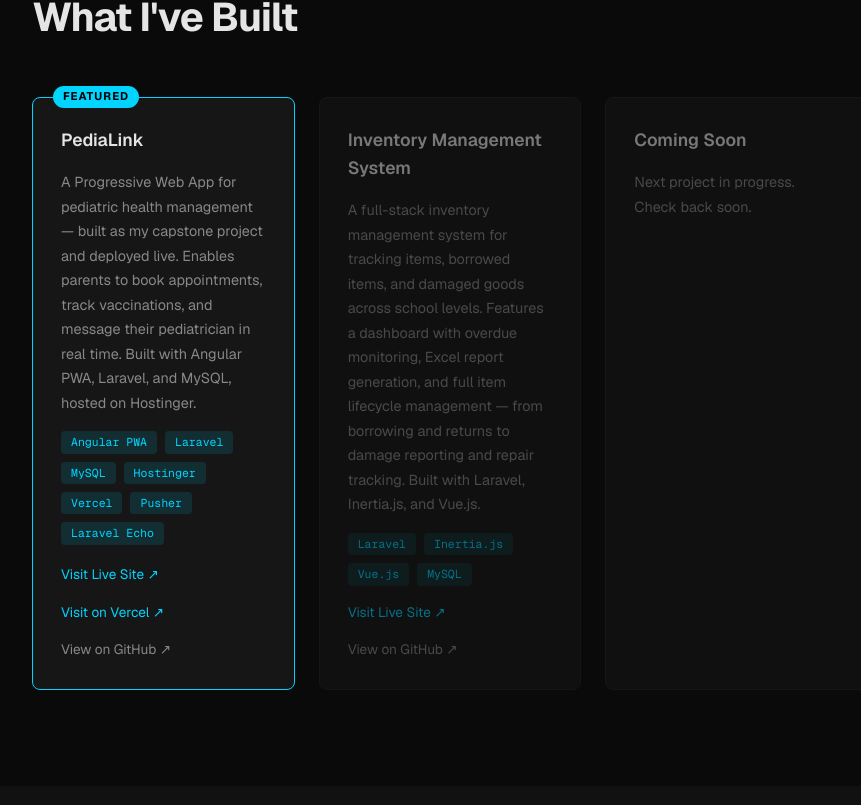
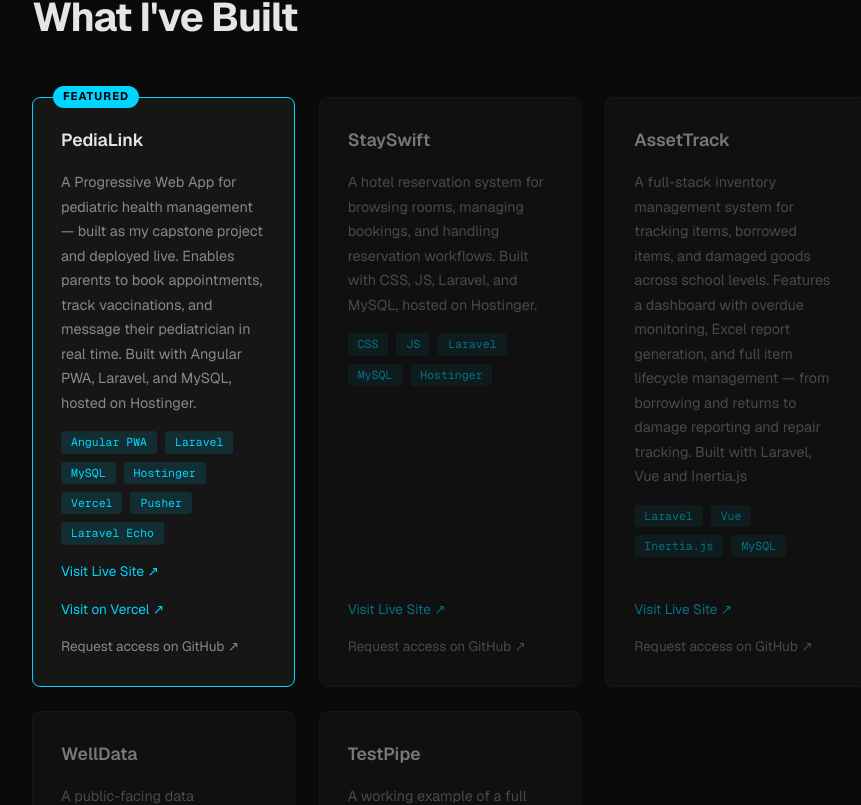
Before and after one commit to alexiseluzon/Portfolio, a Next.js app: page / in a window 1280 px wide. Shown: the part 2338-3143 px from the top of the page, without its empty margins (190-1051 px from the left). Built offline with nearby package versions, Linux system fonts and the light colour scheme.

Commit message:
Added some projects

```diff
--- a/components/Projects.tsx
+++ b/components/Projects.tsx
@@ -12,20 +12,40 @@ const projects = [
     featured: true,
   },
   {
-    title: "Inventory Management System",
+    title: "StaySwift",
     description:
-      "A full-stack inventory management system for tracking items, borrowed items, and damaged goods across school levels. Features a dashboard with overdue monitoring, Excel report generation, and full item lifecycle management — from borrowing and returns to damage reporting and repair tracking. Built with Laravel, Inertia.js, and Vue.js.",
-    tags: ["Laravel", "Inertia.js", "Vue.js", "MySQL"],
+      "A hotel reservation system for browsing rooms, managing bookings, and handling reservation workflows. Built with CSS, JS, Laravel, and MySQL, hosted on Hostinger.",
+    tags: ["CSS", "JS", "Laravel", "MySQL", "Hostinger"],
+    link: "https://stayswift.pedialink.site",
+    github: "https://github.com/alexiseluzon/LaravelLuminaries-StaySwift-Hotel-Reservation-Application",
+    featured: false,
+  },
+  {
+    title: "AssetTrack",
+    description:
+      "A full-stack inventory management system for tracking items, borrowed items, and damaged goods across school levels. Features a dashboard with overdue monitoring, Excel report generation, and full item lifecycle management — from borrowing and returns to damage reporting and repair tracking. Built with Laravel, Vue and Inertia.js",
+    tags: ["Laravel", "Vue", "Inertia.js", "MySQL"],
     link: "https://inventory-laravel-inertia.pedialink.site",
     github: "https://github.com/alexiseluzon/Inventory-Laravel-Inertia",
     featured: false,
   },
   {
-    title: "Coming Soon",
-    description: "Next project in progress. Check back soon.",
-    tags: [],
+    title: "WellData",
+    description:
+      "A public-facing data exploration dashboard consuming a live ArcGIS REST FeatureServer. Features ArcGIS Maps SDK integration with dynamic query-builder filters, a multi-series Chart.js visualization, CSV/JSON export, and WCAG 2.1 AA accessibility compliance verified with automated axe-core scanning. Core logic covered by 17 Jest unit tests.",
+    tags: ["ArcGIS Maps SDK", "Chart.js", "Jest", "axe-core", "WCAG 2.1 AA"],
+    link: "https://welldata.vercel.app",
+    github: "https://github.com/alexiseluzon/Regional-Wells-Data-Dashboard",
+    featured: false,
+  },
+  {
+    title: "TestPipe",
+    description:
+      "A working example of a full testing pipeline: unit tests (Jest), integration tests (Supertest) against a live Express app, and E2E tests (Playwright) driving a real browser. Husky pre-commit hooks block bad commits locally, and an Azure DevOps pipeline runs the full suite on every push, gating deployment on passing tests. Verified live by intentionally breaking a function and confirming Husky rejected the commit.",
+    tags: ["Jest", "Supertest", "Playwright", "Husky", "Azure DevOps", "CI/CD"],
     link: null,
-    github: "",
+    // link: "https://testpipe.vercel.app",
+    github: "https://github.com/alexiseluzon/Testing-and-CI",
     featured: false,
   },
 ];
@@ -194,7 +214,7 @@ export default function Projects() {
                   gap: "0.4rem",
                 }}
               >
-                View on GitHub ↗
+                Request access on GitHub ↗
               </a>
             )}
           </div>
```
